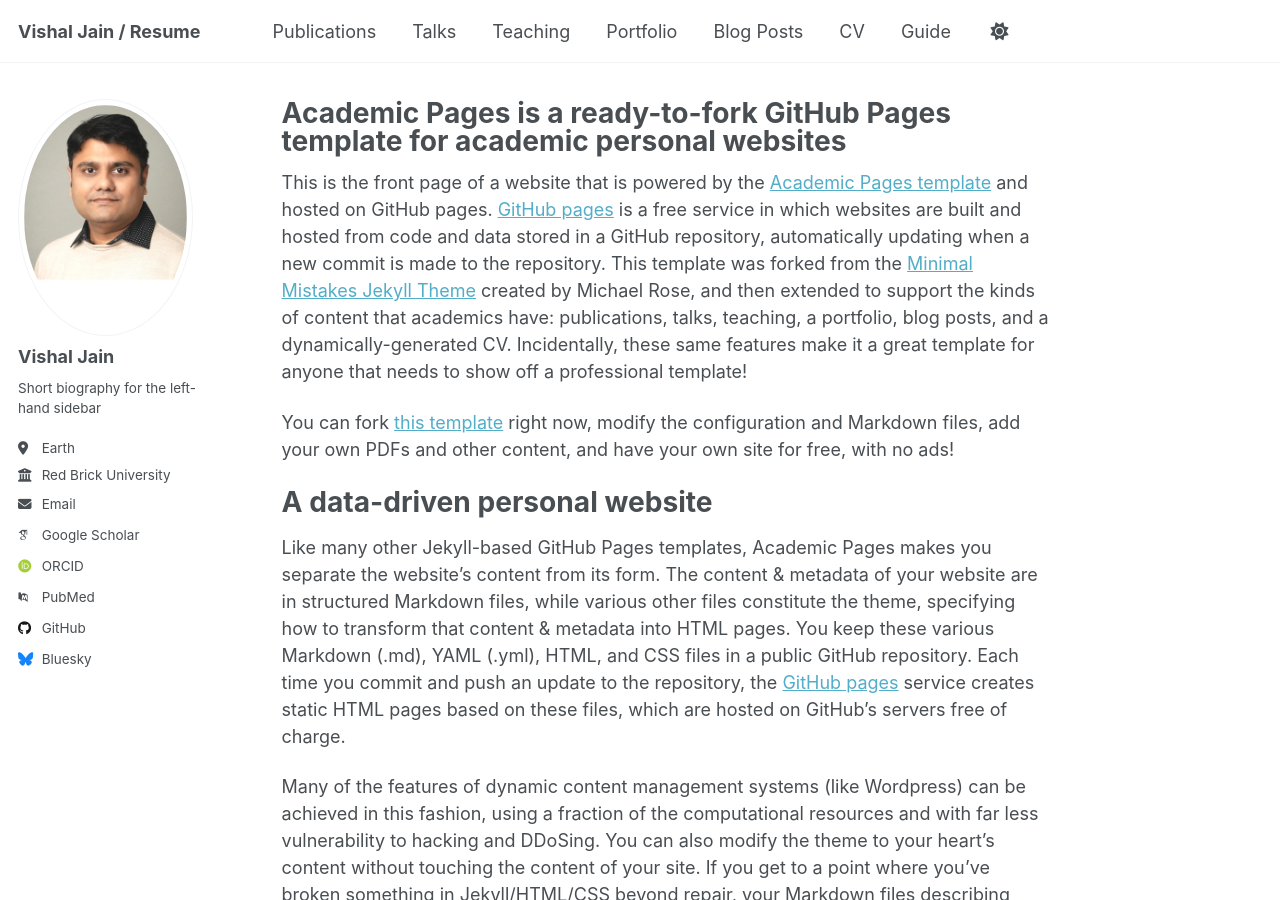
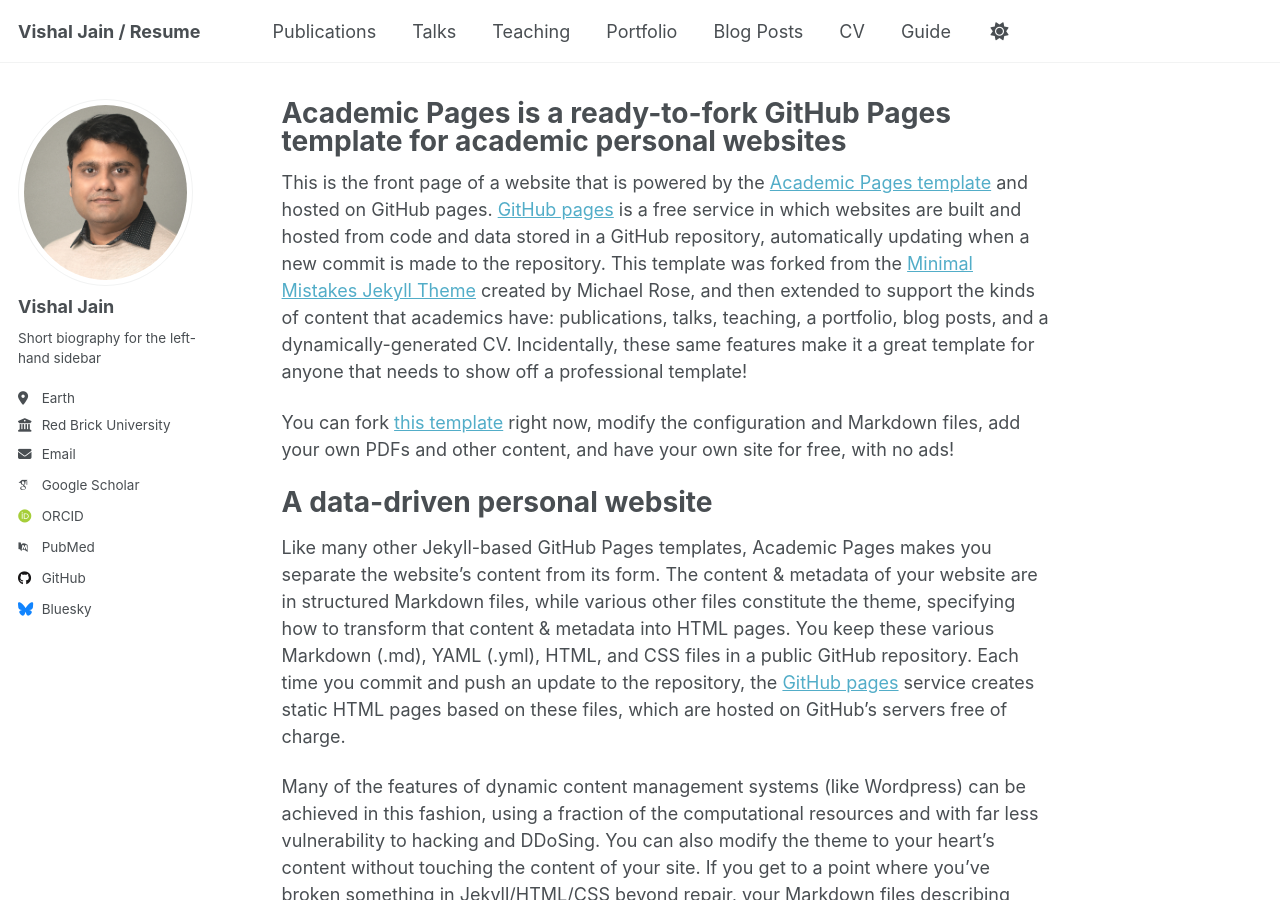
Before and after one commit to drvishaljain-neuro/Resume, a Jekyll site: the page built from _pages/about.md, in a window 1280 px wide and 900 px high. Built offline with Jekyll 4.4.1, drawn with Linux system fonts in a browser that asks for light colours; some web fonts are replaced; a script that is not in the unit is left out.

Commit message:
Update _config.yml

```diff
--- a/_config.yml
+++ b/_config.yml
@@ -23,7 +23,7 @@ repository               : "academicpages/academicpages.github.io"
 #               Additional customization can be done by editing /_includes/author-profile.html
 author:
   # Biographic information
-  avatar           : "Pic_Vishal.jpg"
+  avatar           : "Vishal_pic2.PNG"
   name             : "Vishal Jain"
   pronouns         : # example: "he/him"
   bio              : "Short biography for the left-hand sidebar"
```
